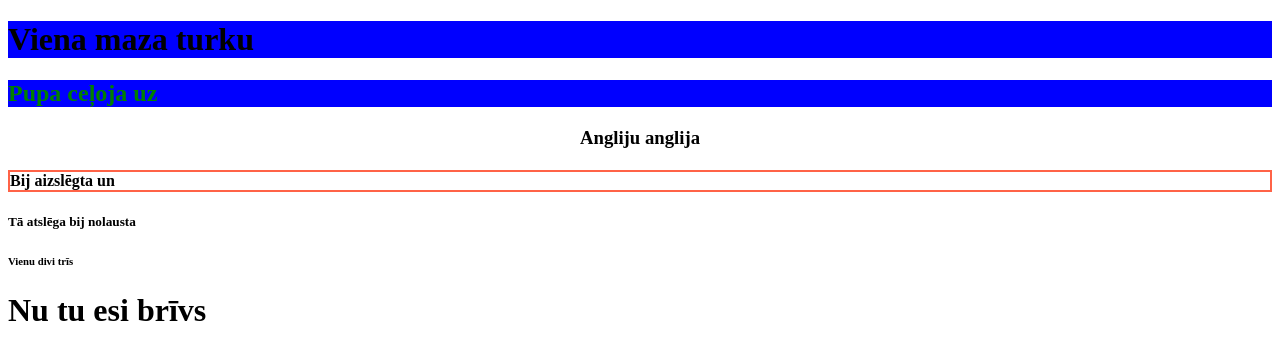
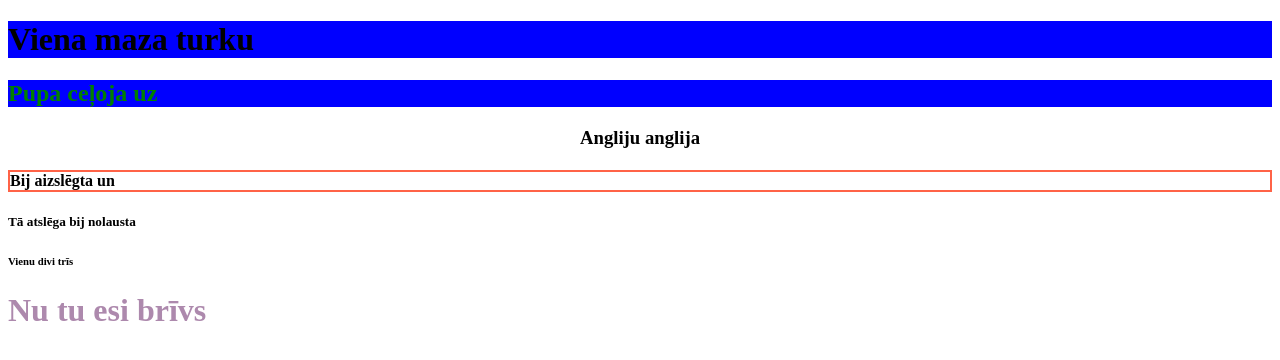
Before and after one commit to 96kateo/Stylee, a plain HTML site: page index.html in a window 1280 px wide. Drawn offline with Linux system fonts and the light colour scheme.

Commit message:
Update index.html

```diff
--- a/index.html
+++ b/index.html
@@ -12,7 +12,7 @@
 <h4 style="border:2px solid Tomato;">Bij aizslēgta un</h4>
 <h5>Tā atslēga bij nolausta</h5>
 <h6>Vienu divi trīs</h6>
-<h1>Nu tu esi brīvs</h1>
+<h1 style="color:#AD89AD">Nu tu esi brīvs</h1>
 
 </body>
 </html>
```
